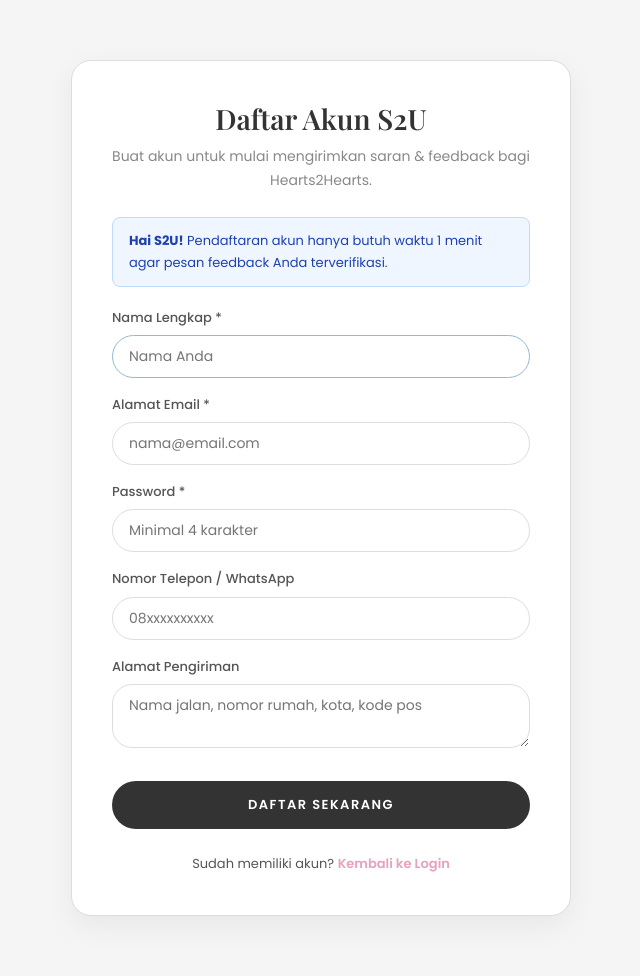
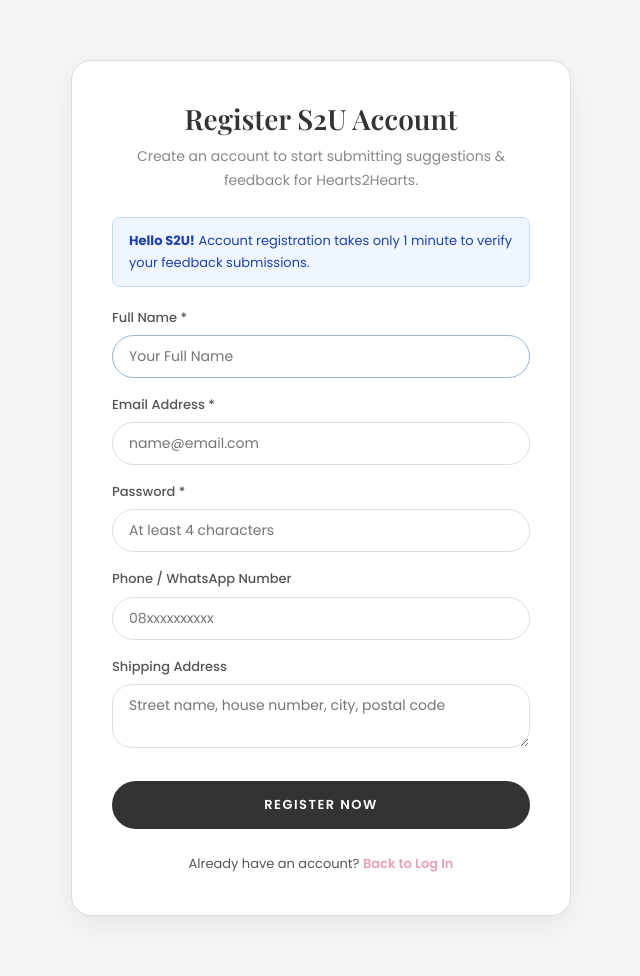
Before and after one commit to Hikmalniuwbi/H2H, a PHP site: page /H2H/register.php?redirect=feedback.php&notice=feedback_login_required in a window 1280 px wide. Shown: the part 70-1046 px from the top of the page, without its empty margins (319-959 px from the left). Run offline with PHP 8.4, Linux system fonts and the light colour scheme; some web fonts are replaced.

Commit message:
feat: standarisasi bahasa inggris pada halaman login dan registrasi

```diff
--- a/register.php
+++ b/register.php
@@ -23,22 +23,22 @@ if ($_SERVER['REQUEST_METHOD'] === 'POST') {
     $address  = trim($_POST['address'] ?? '');
 
     if ($name === '' || $email === '' || $password === '') {
-        $error = 'Nama, email, dan password wajib diisi.';
+        $error = 'Name, email, and password are required.';
     } elseif (strlen($password) < 4) {
-        $error = 'Password minimal 4 karakter.';
+        $error = 'Password must be at least 4 characters long.';
     } else {
         $db = getDbConnection();
         if (!$db) {
-            $error = 'Gagal terhubung ke database. Pastikan MySQL sudah aktif.';
+            $error = 'Database connection failed. Please ensure MySQL is running.';
         } else {
-            // Cek apakah email sudah terdaftar
+            // Check if email is already registered
             $checkStmt = $db->prepare("SELECT user_id FROM users WHERE email = ? LIMIT 1");
             $checkStmt->bind_param("s", $email);
             $checkStmt->execute();
             $checkRes = $checkStmt->get_result();
 
             if ($checkRes->num_rows > 0) {
-                $error = 'Email ini sudah terdaftar. Silakan login atau gunakan email lain.';
+                $error = 'This email is already registered. Please log in or use another email.';
                 $checkStmt->close();
             } else {
                 $checkStmt->close();
@@ -56,11 +56,11 @@ if ($_SERVER['REQUEST_METHOD'] === 'POST') {
                         header("Location: login.php?" . http_build_query($queryParams));
                         exit;
                     } else {
-                        $error = 'Gagal menyimpan data pendaftaran: ' . $insStmt->error;
+                        $error = 'Failed to save registration data: ' . $insStmt->error;
                         $insStmt->close();
                     }
                 } else {
-                    $error = 'Terjadi kesalahan sistem saat membuat akun.';
+                    $error = 'A system error occurred while creating the account.';
                 }
             }
         }
@@ -68,11 +68,11 @@ if ($_SERVER['REQUEST_METHOD'] === 'POST') {
 }
 ?>
 <!doctype html>
-<html lang="id">
+<html lang="en">
 <head>
   <meta charset="UTF-8" />
   <meta name="viewport" content="width=device-width, initial-scale=1.0" />
-  <title>Registrasi Akun — Hearts2Hearts</title>
+  <title>Register Account — Hearts2Hearts</title>
   <link rel="stylesheet" href="style.css" />
   <style>
     .auth-section {
@@ -178,19 +178,19 @@ if ($_SERVER['REQUEST_METHOD'] === 'POST') {
 
   <main class="auth-section">
     <div class="auth-card">
-      <h2>Daftar Akun S2U</h2>
+      <h2>Register S2U Account</h2>
       <?php if ($isFeedback): ?>
-        <p class="subtitle">Buat akun untuk mulai mengirimkan saran & feedback bagi Hearts2Hearts.</p>
+        <p class="subtitle">Create an account to start submitting suggestions & feedback for Hearts2Hearts.</p>
         <div class="alert" style="background-color: #eff6ff; color: #1e40af; border: 1px solid #bfdbfe;">
-          <strong>Hai S2U!</strong> Pendaftaran akun hanya butuh waktu 1 menit agar pesan feedback Anda terverifikasi.
+          <strong>Hello S2U!</strong> Account registration takes only 1 minute to verify your feedback submissions.
         </div>
       <?php elseif ($isMerchandise): ?>
-        <p class="subtitle">Buat akun untuk melanjutkan checkout merchandise Hearts2Hearts.</p>
+        <p class="subtitle">Create an account to proceed with Hearts2Hearts merchandise checkout.</p>
         <div class="alert" style="background-color: #eff6ff; color: #1e40af; border: 1px solid #bfdbfe;">
-          <strong>Pemberitahuan:</strong> Daftarkan akun Anda agar riwayat pesanan merchandise tersimpan dengan aman.
+          <strong>Notice:</strong> Register your account so your merchandise order history is safely tracked.
         </div>
       <?php else: ?>
-        <p class="subtitle">Daftarkan diri Anda sebagai bagian resmi dari fanbase S2U Hearts2Hearts.</p>
+        <p class="subtitle">Register to become an official member of the Hearts2Hearts S2U fanbase.</p>
       <?php endif; ?>
 
       <?php if ($error): ?>
@@ -202,35 +202,35 @@ if ($_SERVER['REQUEST_METHOD'] === 'POST') {
         <input type="hidden" name="notice" value="<?= h($notice) ?>">
 
         <div class="form-group">
-          <label for="name">Nama Lengkap *</label>
-          <input type="text" id="name" name="name" class="form-control-h2h" placeholder="Nama Anda" required value="<?= h($_POST['name'] ?? '') ?>" autofocus>
+          <label for="name">Full Name *</label>
+          <input type="text" id="name" name="name" class="form-control-h2h" placeholder="Your Full Name" required value="<?= h($_POST['name'] ?? '') ?>" autofocus>
         </div>
 
         <div class="form-group">
-          <label for="email">Alamat Email *</label>
-          <input type="email" id="email" name="email" class="form-control-h2h" placeholder="nama@email.com" required value="<?= h($_POST['email'] ?? '') ?>">
+          <label for="email">Email Address *</label>
+          <input type="email" id="email" name="email" class="form-control-h2h" placeholder="name@email.com" required value="<?= h($_POST['email'] ?? '') ?>">
         </div>
 
         <div class="form-group">
           <label for="password">Password *</label>
-          <input type="password" id="password" name="password" class="form-control-h2h" placeholder="Minimal 4 karakter" required>
+          <input type="password" id="password" name="password" class="form-control-h2h" placeholder="At least 4 characters" required>
         </div>
 
         <div class="form-group">
-          <label for="phone">Nomor Telepon / WhatsApp</label>
+          <label for="phone">Phone / WhatsApp Number</label>
           <input type="text" id="phone" name="phone" class="form-control-h2h" placeholder="08xxxxxxxxxx" value="<?= h($_POST['phone'] ?? '') ?>">
         </div>
 
         <div class="form-group">
-          <label for="address">Alamat Pengiriman</label>
-          <textarea id="address" name="address" class="form-control-h2h" rows="2" placeholder="Nama jalan, nomor rumah, kota, kode pos"><?= h($_POST['address'] ?? '') ?></textarea>
+          <label for="address">Shipping Address</label>
+          <textarea id="address" name="address" class="form-control-h2h" rows="2" placeholder="Street name, house number, city, postal code"><?= h($_POST['address'] ?? '') ?></textarea>
         </div>
 
-        <button type="submit" class="btn btn-dark" style="width: 100%; margin-top: 10px;">Daftar Sekarang</button>
+        <button type="submit" class="btn btn-dark" style="width: 100%; margin-top: 10px;">Register Now</button>
       </form>
 
       <div class="auth-footer">
-        Sudah memiliki akun? <a href="login.php?<?= http_build_query(array_filter(['redirect' => $redirect, 'notice' => $notice])) ?>">Kembali ke Login</a>
+        Already have an account? <a href="login.php?<?= http_build_query(array_filter(['redirect' => $redirect, 'notice' => $notice])) ?>">Back to Log In</a>
       </div>
     </div>
   </main>
```
Also changed, not shown: login.php (+18 -18 lines), tests/test_s2u_feedback_verification.php (+2 -2 lines).
